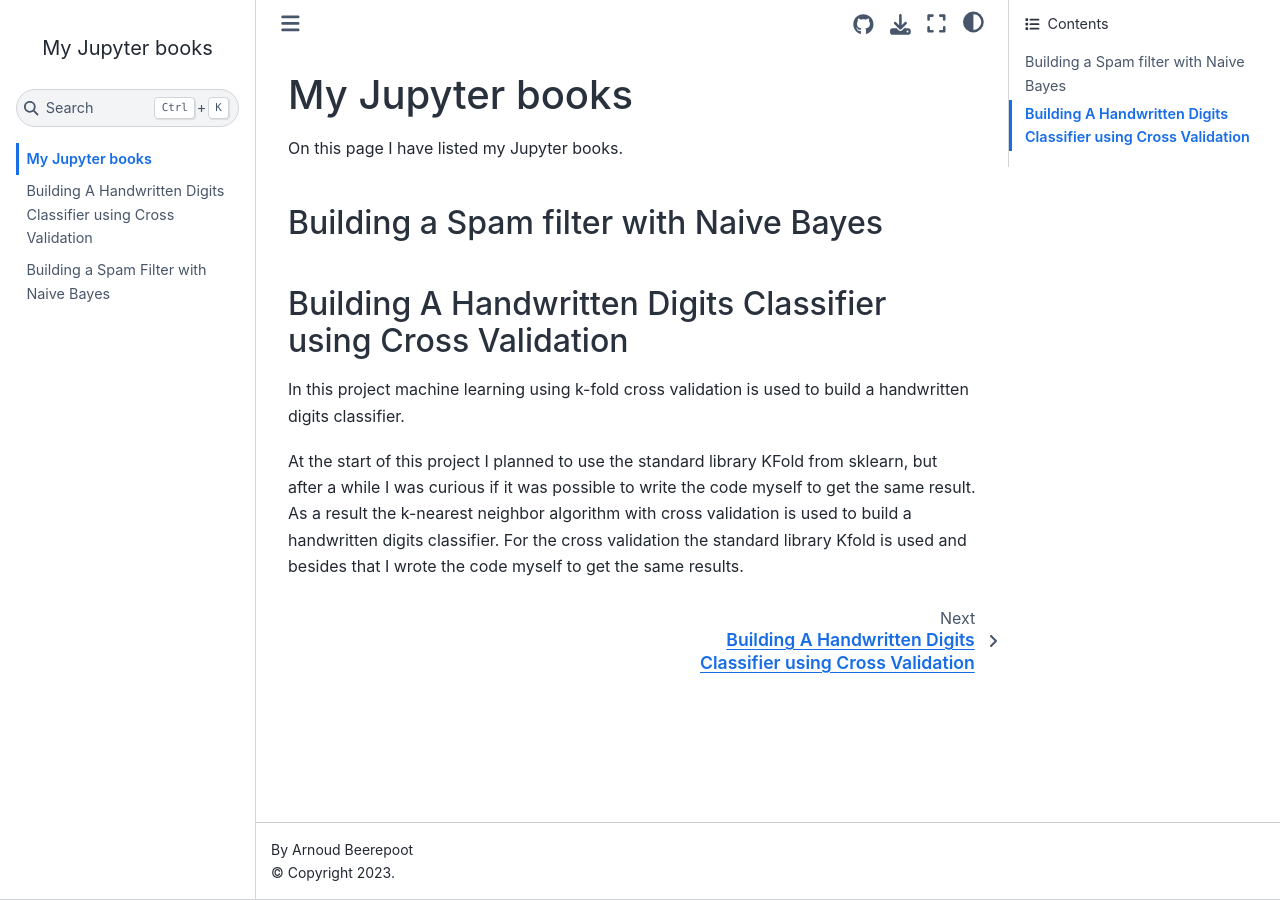
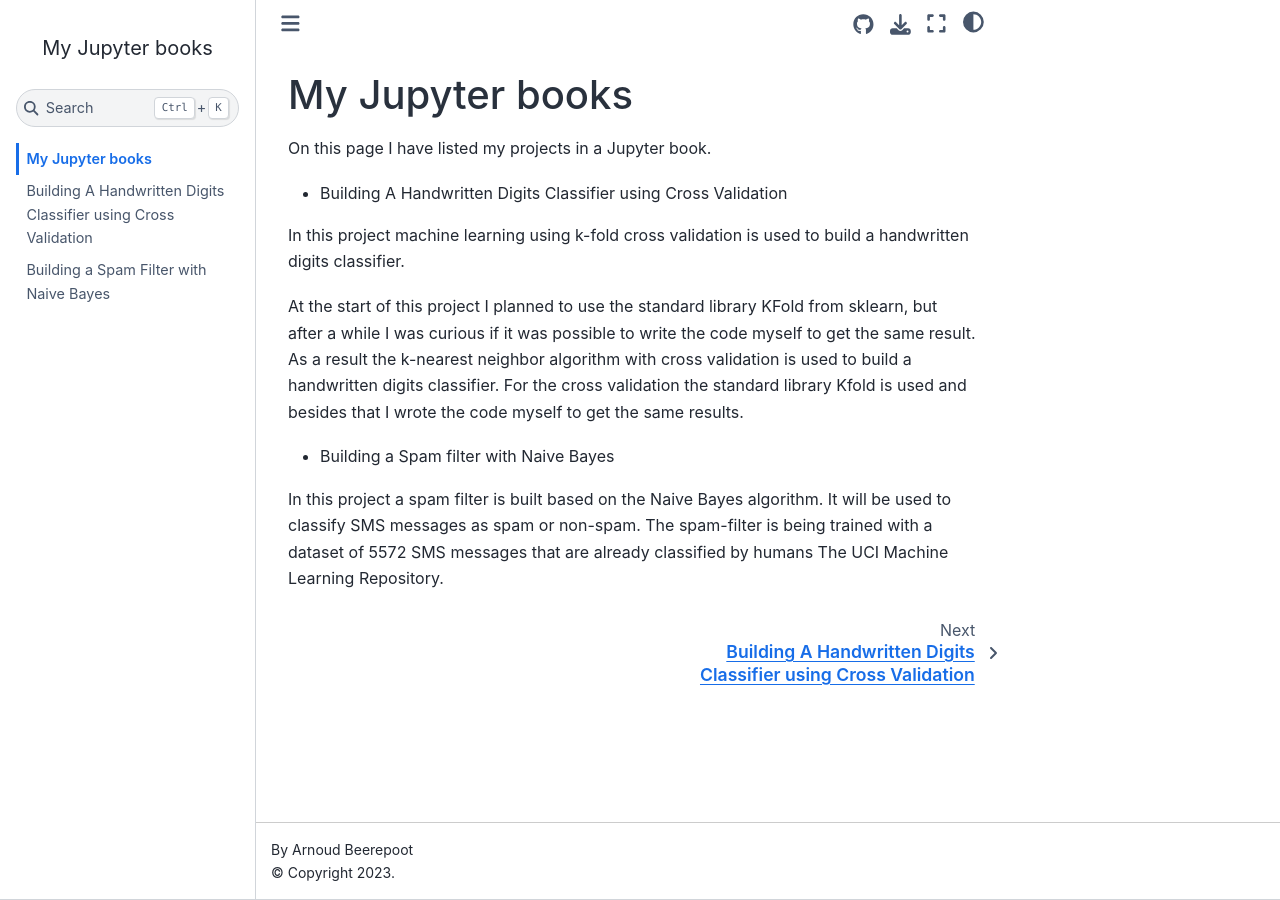
Before and after one commit to arnoudbeerepoot/Building-A-Handwritten-Digits-Classifier-using-Cross-Validation, a Jupyter Book: the page built from landing-page.md, in a window 1280 px wide. Built offline with Jupyter Book 1.0.4 settings and Sphinx 7.4.7 and the Sphinx Book theme 1.1.4, drawn with Linux system fonts in a browser that asks for light colours.

Commit message:
Changed landing page

```diff
--- a/landing-page.md
+++ b/landing-page.md
@@ -1,13 +1,15 @@
 # My Jupyter books
 
-On this page I have listed my Jupyter books.
+On this page I have listed my projects in a Jupyter book.
 
-## Building a Spam filter with Naive Bayes
-
-## Building A Handwritten Digits Classifier using Cross Validation
+- Building A Handwritten Digits Classifier using Cross Validation
 
 In this project machine learning using k-fold cross validation is used to build a handwritten digits classifier.
 
 At the start of this project I planned to use the standard library KFold from sklearn, but after a while I was curious if it was possible to write the code myself to get the same result.
 As a result the k-nearest neighbor algorithm with cross validation is used to build a handwritten digits classifier.
 For the cross validation the standard library Kfold is used and besides that I wrote the code myself to get the same results.
+
+- Building a Spam filter with Naive Bayes
+
+In this project a spam filter is built based on the Naive Bayes algorithm. It will be used to classify SMS messages as spam or non-spam. The spam-filter is being trained with a dataset of 5572 SMS messages that are already classified by humans The UCI Machine Learning Repository.
```
Also changed, not shown: HandwrittenDigitsClassifierUsingCrossValidation.ipynb, _images/Cross_validation.PNG (added), _images/Cross_validation_k6.png (added).
